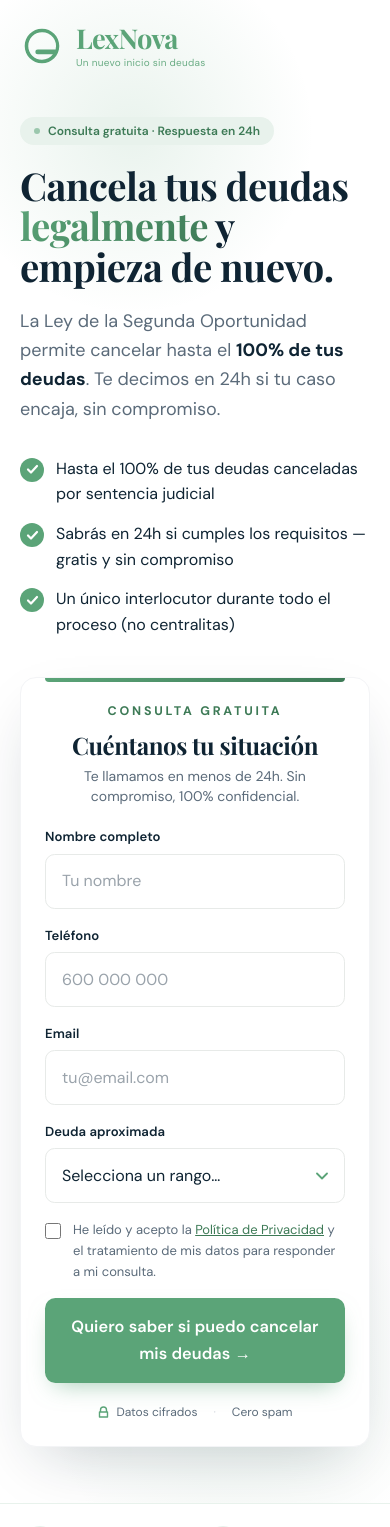
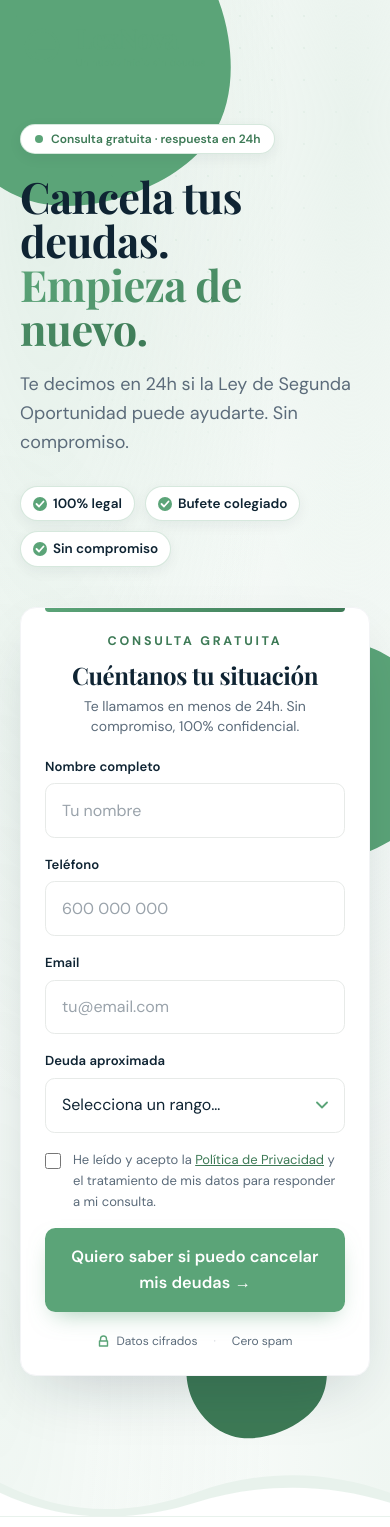
Before and after one commit to marketingesthetico-bit/lexnova-landing, a React (Vite) app: page / in a window 390 px wide. Shown: the top 1527 px of the page. Built offline with nearby package versions, Linux system fonts and the light colour scheme; no server answers.

Commit message:
feat: hero simplificado + MidwayCTA + StickyCTA flotante

```diff
--- a/src/App.jsx
+++ b/src/App.jsx
@@ -6,11 +6,13 @@ import ForYouIf from "./components/ForYouIf";
 import Stats from "./components/Stats";
 import HowItWorks from "./components/HowItWorks";
 import WhyUs from "./components/WhyUs";
+import MidwayCTA from "./components/MidwayCTA";
 import Testimonios from "./components/Testimonios";
 import FAQ from "./components/FAQ";
 import SecondCTA from "./components/SecondCTA";
 import Footer from "./components/Footer";
 import ConversionModal from "./components/ConversionModal";
+import StickyCTA from "./components/StickyCTA";
 
 export default function App() {
   const [modalOpen, setModalOpen] = useState(false);
@@ -25,11 +27,13 @@ export default function App() {
       <Stats />
       <HowItWorks />
       <WhyUs />
+      <MidwayCTA />
       <Testimonios />
       <FAQ />
       <SecondCTA onLeadSuccess={handleLeadSuccess} />
       <Footer />
       <ConversionModal open={modalOpen} onClose={() => setModalOpen(false)} />
+      <StickyCTA />
     </div>
   );
 }
--- a/src/components/Hero.jsx
+++ b/src/components/Hero.jsx
@@ -1,42 +1,99 @@
 import { motion } from "framer-motion";
 import LeadForm from "./LeadForm";
 import Logo from "./Logo";
-import { images } from "../utils/images";
 
-const bullets = [
-  "Hasta el 100% de tus deudas canceladas por sentencia judicial",
-  "Sabrás en 24h si cumples los requisitos — gratis y sin compromiso",
-  "Un único interlocutor durante todo el proceso (no centralitas)",
-];
+const pills = ["100% legal", "Bufete colegiado", "Sin compromiso"];
 
 const fadeUp = {
-  hidden: { opacity: 0, y: 20 },
+  hidden: { opacity: 0, y: 18 },
   show: { opacity: 1, y: 0 },
 };
+
+/**
+ * Blob orgánico decorativo, animado con Framer Motion.
+ * Posición y tamaño se controlan con clase Tailwind desde fuera.
+ */
+function FloatingBlob({ className = "", color = "#5BA478", delay = 0, dur = 14 }) {
+  return (
+    <motion.svg
+      aria-hidden="true"
+      viewBox="0 0 200 200"
+      className={`absolute pointer-events-none ${className}`}
+      initial={{ opacity: 0 }}
+      animate={{
+        opacity: 1,
+        y: [0, -18, 0],
+        rotate: [0, 6, 0],
+      }}
+      transition={{
+        opacity: { duration: 1.2, delay },
+        y: { duration: dur, repeat: Infinity, ease: "easeInOut", delay },
+        rotate: { duration: dur * 1.3, repeat: Infinity, ease: "easeInOut", delay },
+      }}
+    >
+      <path
+        d="M44.3,-58.5C56.6,-49.8,64.5,-34.7,68.4,-18.6C72.3,-2.5,72.2,14.6,64.7,28.6C57.2,42.6,42.3,53.5,26,60.4C9.7,67.3,-7.9,70.2,-23.6,65.5C-39.4,60.8,-53.3,48.5,-61.4,33.4C-69.5,18.3,-71.7,0.4,-67.5,-15.4C-63.4,-31.2,-52.9,-44.9,-39.9,-53.3C-26.9,-61.7,-11.3,-64.7,3.4,-69C18,-73.3,32,-67.1,44.3,-58.5Z"
+        transform="translate(100 100)"
+        fill={color}
+      />
+    </motion.svg>
+  );
+}
 
 export default function Hero({ onLeadSuccess }) {
   return (
     <header className="relative bg-white overflow-hidden">
-      {/* Capa decorativa: blob verde suave a la izquierda */}
+      {/* Mesh gradient de fondo */}
       <div
         aria-hidden="true"
-        className="pointer-events-none absolute -top-32 -left-32 w-[520px] h-[520px] rounded-full opacity-60"
+        className="absolute inset-0"
         style={{
-          background:
-            "radial-gradient(closest-side, rgba(91,164,120,0.22), transparent 70%)",
+          background: `
+            radial-gradient(at 12% 10%, rgba(91,164,120,0.18) 0%, transparent 50%),
+            radial-gradient(at 90% 8%, rgba(232,242,236,0.95) 0%, transparent 55%),
+            radial-gradient(at 0% 90%, rgba(91,164,120,0.10) 0%, transparent 50%),
+            radial-gradient(at 100% 100%, rgba(232,242,236,0.7) 0%, transparent 55%)
+          `,
         }}
       />
+
+      {/* Blobs orgánicos flotando */}
+      <FloatingBlob
+        className="w-[420px] h-[420px] -top-32 -left-32 opacity-[0.18]"
+        color="#5BA478"
+        delay={0}
+        dur={16}
+      />
+      <FloatingBlob
+        className="w-[320px] h-[320px] top-[40%] -right-24 opacity-[0.14]"
+        color="#5BA478"
+        delay={1.5}
+        dur={18}
+      />
+      <FloatingBlob
+        className="w-[200px] h-[200px] bottom-10 left-[40%] opacity-[0.10]"
+        color="#3D7A56"
+        delay={3}
+        dur={20}
+      />
+
+      {/* Dots constelación sutil */}
       <div
         aria-hidden="true"
-        className="pointer-events-none absolute -bottom-40 -right-32 w-[560px] h-[560px] rounded-full opacity-50"
+        className="absolute inset-0 opacity-[0.4]"
         style={{
-          background:
-            "radial-gradient(closest-side, rgba(91,164,120,0.18), transparent 70%)",
+          backgroundImage:
+            "radial-gradient(circle, rgba(91,164,120,0.18) 1px, transparent 1px)",
+          backgroundSize: "32px 32px",
+          maskImage:
+            "radial-gradient(ellipse 80% 50% at 50% 0%, black 30%, transparent 70%)",
+          WebkitMaskImage:
+            "radial-gradient(ellipse 80% 50% at 50% 0%, black 30%, transparent 70%)",
         }}
       />
 
       <div className="container-narrow relative">
-        {/* Header con logo (sin nav, landing cerrada) */}
+        {/* Logo */}
         <motion.div
           className="pt-6 sm:pt-8"
           initial={{ opacity: 0, y: -10 }}
@@ -47,8 +104,8 @@ export default function Hero({ onLeadSuccess }) {
         </motion.div>
 
         {/* Hero grid */}
-        <div className="grid lg:grid-cols-[1.05fr_1fr] gap-10 lg:gap-14 items-center pt-10 sm:pt-14 pb-14 sm:pb-20">
-          {/* Copy + imagen */}
+        <div className="grid lg:grid-cols-[1fr_1fr] gap-10 lg:gap-14 items-center pt-12 sm:pt-16 pb-20 sm:pb-24">
+          {/* Copy */}
           <motion.div
             initial="hidden"
             animate="show"
@@ -57,88 +114,64 @@ export default function Hero({ onLeadSuccess }) {
             <motion.span
               variants={fadeUp}
               transition={{ duration: 0.55, ease: "easeOut" }}
-              className="inline-flex items-center gap-2 bg-brand-soft text-brand-dark text-xs sm:text-sm font-semibold px-3.5 py-1.5 rounded-full"
+              className="inline-flex items-center gap-2 bg-white border border-brand/25 shadow-soft text-brand-dark text-xs sm:text-sm font-semibold px-3.5 py-1.5 rounded-full"
             >
-              <span className="w-1.5 h-1.5 rounded-full bg-brand animate-pulse" />
-              Consulta gratuita · Respuesta en 24h
+              <span className="relative flex h-2 w-2">
+                <span className="animate-ping absolute inline-flex h-full w-full rounded-full bg-brand opacity-60" />
+                <span className="relative inline-flex rounded-full h-2 w-2 bg-brand" />
+              </span>
+              Consulta gratuita · respuesta en 24h
             </motion.span>
 
             <motion.h1
               variants={fadeUp}
-              transition={{ duration: 0.65, ease: "easeOut" }}
-              className="font-display font-bold text-navy text-[2.4rem] leading-[1.06] sm:text-[3.1rem] lg:text-[3.55rem] mt-5 text-balance"
+              transition={{ duration: 0.7, ease: "easeOut" }}
+              className="font-display font-bold text-navy text-[2.7rem] leading-[1.02] sm:text-[3.4rem] lg:text-[4rem] mt-5 text-balance"
             >
-              Cancela tus deudas{" "}
-              <span className="gradient-text">legalmente</span> y empieza de
-              nuevo.
+              Cancela tus deudas.
+              <br />
+              <span className="gradient-text">Empieza de nuevo.</span>
             </motion.h1>
 
             <motion.p
               variants={fadeUp}
               transition={{ duration: 0.6, ease: "easeOut" }}
-              className="text-muted text-lg sm:text-[19px] leading-relaxed mt-5 max-w-xl"
+              className="text-muted text-lg sm:text-[19px] leading-relaxed mt-5 max-w-md"
             >
-              La Ley de la Segunda Oportunidad permite cancelar hasta el{" "}
-              <strong className="text-navy">100% de tus deudas</strong>. Te
-              decimos en 24h si tu caso encaja, sin compromiso.
+              Te decimos en 24h si la Ley de Segunda Oportunidad puede
+              ayudarte. Sin compromiso.
             </motion.p>
 
             <motion.ul
               variants={fadeUp}
               transition={{ duration: 0.55, ease: "easeOut" }}
-              className="mt-8 space-y-3.5"
+              className="mt-7 flex flex-wrap gap-2.5"
             >
-              {bullets.map((b) => (
+              {pills.map((p) => (
                 <li
-                  key={b}
-                  className="flex items-start gap-3 text-navy text-[16px] sm:text-[17px]"
+                  key={p}
+                  className="inline-flex items-center gap-1.5 bg-white border border-brand/25 text-navy text-[13.5px] font-semibold px-3 py-1.5 rounded-full shadow-soft"
                 >
-                  <span className="mt-0.5 inline-flex shrink-0 items-center justify-center w-6 h-6 rounded-full bg-brand">
                   <svg
-                      width="13"
-                      height="13"
-                      viewBox="0 0 13 13"
+                    width="14"
+                    height="14"
+                    viewBox="0 0 14 14"
                     fill="none"
                     aria-hidden="true"
                   >
+                    <circle cx="7" cy="7" r="7" fill="#5BA478" />
                     <path
-                        d="M2 6.5l3 3 6-6.5"
+                      d="M3.5 7L6 9.5L10.5 4.5"
                       stroke="#fff"
-                        strokeWidth="2.2"
+                      strokeWidth="1.8"
                       strokeLinecap="round"
                       strokeLinejoin="round"
                     />
                   </svg>
-                  </span>
-                  {b}
+                  {p}
                 </li>
               ))}
             </motion.ul>
-
-            {/* Imagen humana, solo desktop dentro del bloque de copy */}
-            <motion.div
-              variants={fadeUp}
-              transition={{ duration: 0.6, ease: "easeOut" }}
-              className="hidden lg:block mt-10 relative max-w-md"
-            >
-              <div className="relative rounded-2xl overflow-hidden shadow-elevated ring-1 ring-brand/15">
-                <img
-                  src={images.heroCouple}
-                  alt="Pareja sonriente que ha cancelado sus deudas"
-                  className="w-full h-[260px] object-cover"
-                  loading="eager"
-                />
-                <div className="absolute inset-x-0 bottom-0 bg-gradient-to-t from-navy/70 to-transparent p-5">
-                  <p className="text-white text-sm font-medium">
-                    +500 familias han empezado de nuevo con LexNova.
-                  </p>
-                </div>
-              </div>
-              {/* Sello flotante */}
-              <div className="absolute -top-4 -right-4 bg-white shadow-card rounded-full px-3.5 py-2 flex items-center gap-2 text-xs font-semibold text-navy">
-                <span className="text-brand-dark">⚖️</span> Bufete colegiado
-              </div>
-            </motion.div>
           </motion.div>
 
           {/* Formulario */}
@@ -147,6 +180,25 @@ export default function Hero({ onLeadSuccess }) {
           </div>
         </div>
       </div>
+
+      {/* Wave separator */}
+      <div className="relative">
+        <svg
+          aria-hidden="true"
+          viewBox="0 0 1440 90"
+          preserveAspectRatio="none"
+          className="block w-full h-[60px] sm:h-[80px]"
+        >
+          <path
+            d="M0,40 C240,90 480,90 720,55 C960,20 1200,20 1440,55 L1440,90 L0,90 Z"
+            fill="#E8F2EC"
+          />
+          <path
+            d="M0,55 C240,100 480,100 720,70 C960,40 1200,40 1440,70 L1440,90 L0,90 Z"
+            fill="#ffffff"
+          />
+        </svg>
+      </div>
     </header>
   );
 }
--- a/src/components/SecondCTA.jsx
+++ b/src/components/SecondCTA.jsx
@@ -3,7 +3,10 @@ import LeadForm from "./LeadForm";
 
 export default function SecondCTA({ onLeadSuccess }) {
   return (
-    <section className="bg-navy-gradient noise-bg relative overflow-hidden">
+    <section
+      id="form-cta"
+      className="bg-navy-gradient noise-bg relative overflow-hidden scroll-mt-4"
+    >
       {/* Glow decorativo verde */}
       <div
         aria-hidden="true"
--- /dev/null
+++ b/src/components/StickyCTA.jsx
@@ -0,0 +1,87 @@
+import { AnimatePresence, motion } from "framer-motion";
+import { useEffect, useState } from "react";
+
+/**
+ * Botón flotante de re-captura.
+ * - Aparece cuando el Hero deja de ser visible.
+ * - Se oculta cuando el SecondCTA (id="form-cta") entra en viewport o
+ *   cuando llegamos al Footer (para no competir con CTA visible).
+ * - Smooth scroll al form-cta.
+ */
+export default function StickyCTA() {
+  const [visible, setVisible] = useState(false);
+
+  useEffect(() => {
+    const onScroll = () => {
+      const scrollY = window.scrollY;
+      const viewportH = window.innerHeight;
+      const docH = document.documentElement.scrollHeight;
+
+      // Mostrar después de 80vh de scroll
+      const passedHero = scrollY > viewportH * 0.8;
+
+      // Ocultar si el form-cta es visible
+      const formEl = document.getElementById("form-cta");
+      let formVisible = false;
+      if (formEl) {
+        const rect = formEl.getBoundingClientRect();
+        formVisible = rect.top < viewportH && rect.bottom > 0;
+      }
+
+      // Ocultar cerca del footer (últimos 250px)
+      const nearFooter = scrollY + viewportH > docH - 250;
+
+      setVisible(passedHero && !formVisible && !nearFooter);
+    };
+
+    onScroll();
+    window.addEventListener("scroll", onScroll, { passive: true });
+    window.addEventListener("resize", onScroll);
+    return () => {
+      window.removeEventListener("scroll", onScroll);
+      window.removeEventListener("resize", onScroll);
+    };
+  }, []);
+
+  const scrollToForm = (e) => {
+    e.preventDefault();
+    const el = document.getElementById("form-cta");
+    if (el) {
+      el.scrollIntoView({ behavior: "smooth", block: "start" });
+    }
+  };
+
+  return (
+    <AnimatePresence>
+      {visible && (
+        <motion.a
+          href="#form-cta"
+          onClick={scrollToForm}
+          initial={{ opacity: 0, y: 24, scale: 0.95 }}
+          animate={{ opacity: 1, y: 0, scale: 1 }}
+          exit={{ opacity: 0, y: 24, scale: 0.95 }}
+          transition={{ duration: 0.28, ease: [0.16, 1, 0.3, 1] }}
+          className="fixed z-40 bottom-5 right-5 sm:bottom-6 sm:right-6 inline-flex items-center gap-2.5 bg-brand text-white font-semibold pl-3.5 pr-5 py-3 rounded-full shadow-[0_18px_45px_-12px_rgba(91,164,120,0.7)] hover:bg-brand-dark hover:-translate-y-0.5 transition-all duration-200 text-[14px] sm:text-[15px] backdrop-blur"
+          aria-label="Solicitar consulta gratuita"
+        >
+          <span className="inline-flex items-center justify-center w-8 h-8 rounded-full bg-white/15">
+            <svg
+              width="16"
+              height="16"
+              viewBox="0 0 18 18"
+              fill="none"
+              aria-hidden="true"
+            >
+              <path
+                d="M3.5 4.5c0-.55.45-1 1-1h2.1c.4 0 .76.24.91.6l1 2.4c.14.33.06.71-.2.96l-1.18 1.18a10.5 10.5 0 005.27 5.27l1.18-1.18c.25-.26.63-.34.96-.2l2.4 1c.36.15.6.51.6.91v2.1c0 .55-.45 1-1 1A11.5 11.5 0 013.5 4.5z"
+                fill="#fff"
+              />
+            </svg>
+          </span>
+          <span className="hidden sm:inline">Consulta gratuita</span>
+          <span className="sm:hidden">Consulta gratis</span>
+        </motion.a>
+      )}
+    </AnimatePresence>
+  );
+}
```
Also changed, not shown: src/components/MidwayCTA.jsx (added, +114 -0 lines). Lines whose indentation alone changed are shown as unchanged.
